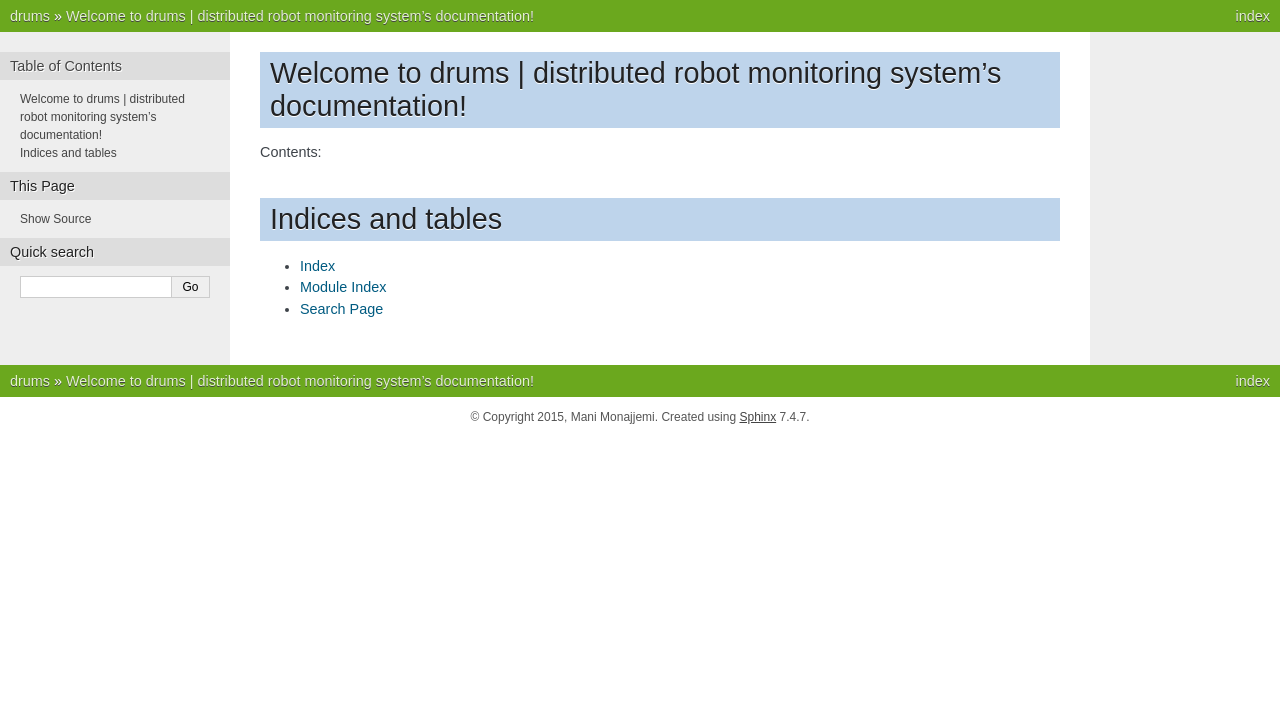
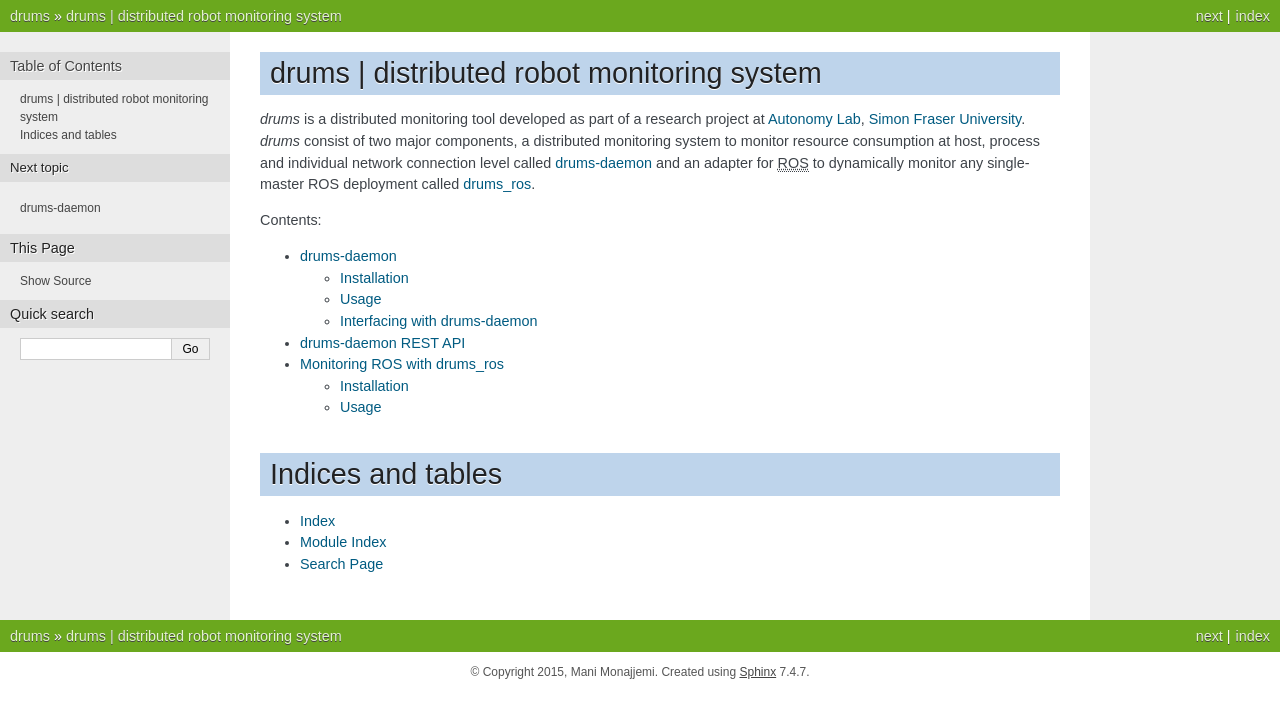
Before and after one commit to drums-project/drums-project.github.io, a Sphinx documentation site: the page built from source/index.rst, in a window 1280 px wide. Shown: the top 718 px of the page. Built offline with Sphinx 7.4.7, drawn with Linux system fonts in a browser that asks for light colours.

Commit message:
Add more content

```diff
--- a/source/conf.py
+++ b/source/conf.py
@@ -29,7 +29,7 @@ import shlex
 # Add any Sphinx extension module names here, as strings. They can be
 # extensions coming with Sphinx (named 'sphinx.ext.*') or your custom
 # ones.
-extensions = []
+extensions = ['sphinxcontrib.fulltoc']
 
 # Add any paths that contain templates here, relative to this directory.
 templates_path = ['.templates']
--- /dev/null
+++ b/source/drums_daemon_restapi.rst
@@ -0,0 +1,2 @@
+drums-daemon REST API
+=====================
--- /dev/null
+++ b/source/drums_ros.rst
@@ -0,0 +1,11 @@
+Monitoring ROS with drums_ros
+=============================
+
+intro
+
+Installation
+------------
+
+
+Usage
+-----
--- a/source/index.rst
+++ b/source/index.rst
@@ -1,15 +1,17 @@
-.. drums | distributed robot monitoring system documentation master file, created by
-   sphinx-quickstart on Tue Oct 27 17:46:23 2015.
-   You can adapt this file completely to your liking, but it should at least
-   contain the root `toctree` directive.
+drums | distributed robot monitoring system
+===========================================
 
-Welcome to drums | distributed robot monitoring system's documentation!
-=======================================================================
+*drums* is a distributed monitoring tool developed as part of a research project at `Autonomy Lab <http://autonomylab.org>`_, `Simon Fraser University <http://www.sfu.ca/>`_. *drums* consist of two major components, a distributed monitoring system to monitor resource consumption at host, process and individual network connection level called :doc:`drums_daemon` and an adapter for :abbr:`ROS (Robot Operating System)` to dynamically monitor any single-master ROS deployment called :doc:`drums_ros <drums_ros>`.
+
+.. `drums_daemon` provides a :doc:`REST-based API <drums_daemon_restapi>` for registering and modifying monitoring tasks. It publishes collected statistics (which is `msgpack <http://msgpack.org/index.html>`_ encoded) periodically through `ZeroMQ publishers <http://zguide.zeromq.org/php:chapter5>`_. `drums_ros` is a ROS node which constantly monitors the state of ROS' computation graph, registers/removes/modifies monitoring tasks to `drums_daemon` agents, aggregate statistics from all daemons and publishes the aggregated data as ROS diagnostics messages or to time series databases such as `Carbon <http://graphite.readthedocs.org/en/latest/feeding-carbon.html>`_ or `InfluxDB <https://influxdb.com/>`_.
 
 Contents:
 
 .. toctree::
-   :maxdepth: 2
+    drums_daemon
+    drums_daemon_restapi
+    drums_ros
+    :maxdepth: 2
 
 
 
```
Also changed, not shown: source/drums_daemon.rst (added, +37 -0 lines).
